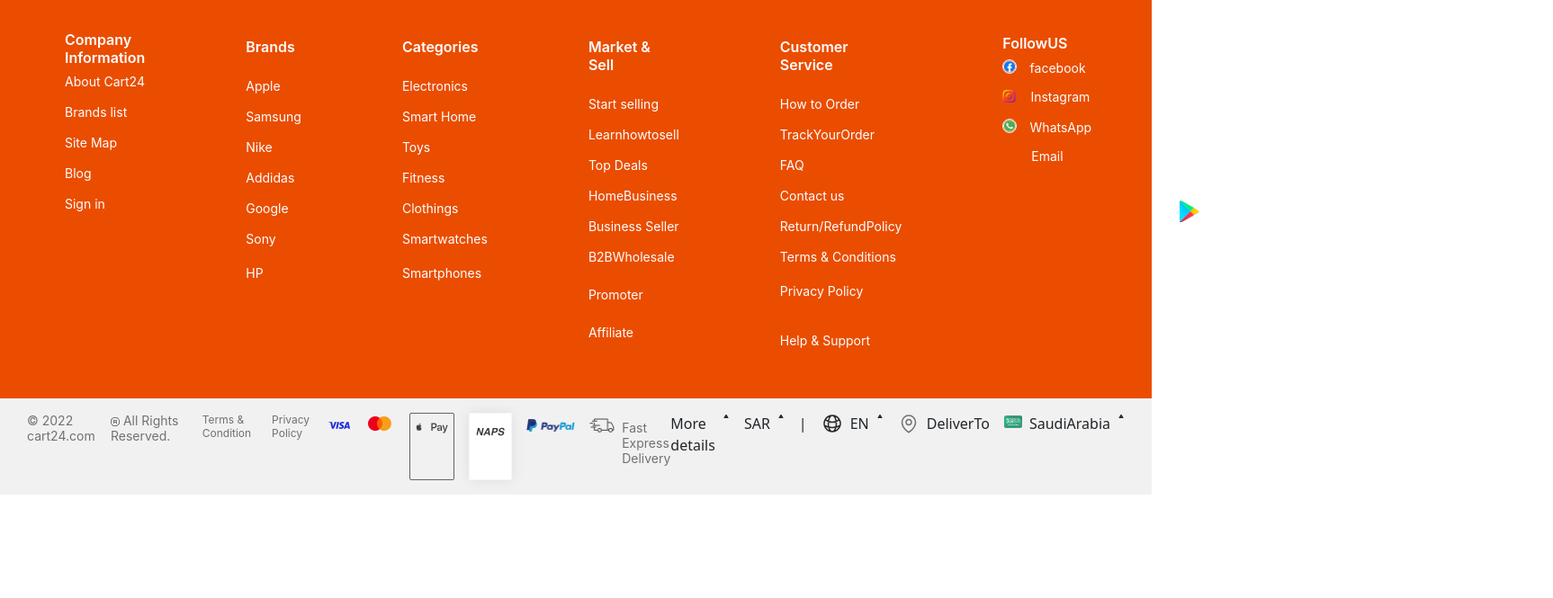
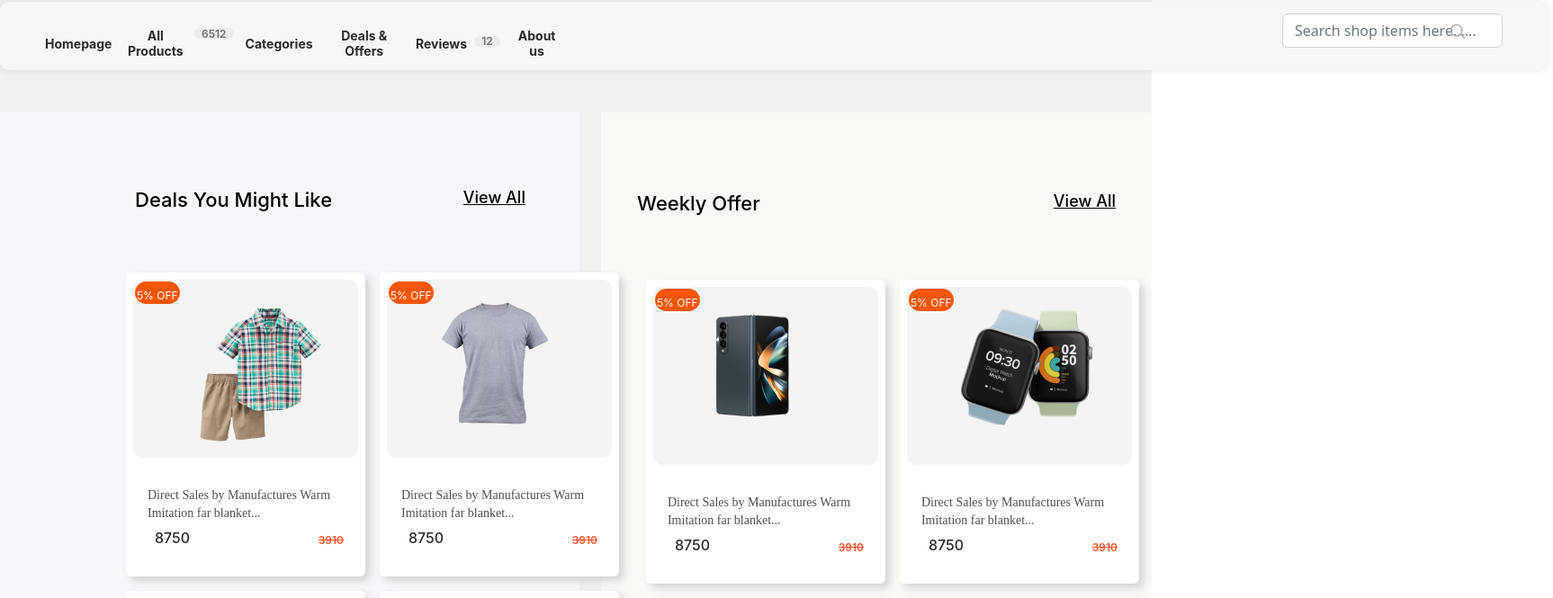
Before and after one commit to shakilmonsi/bigOnline, a React (Create React App) app: page /productsCatagoryFiveAllcomponent in a window 1280 px wide. Shown: the part 800-1465 px from the top of the page at 90% size, 1726 px wide, since content can reach past the window. Before the commit the page ends 1350 px from the top, so only its background shows below. Built offline with nearby package versions, Linux system fonts and the light colour scheme; no server answers.

Commit message:
add to navber two

```diff
--- a/src/Pages/Home/Home/DealsYouMighLikeWeeklyOffers/DealsYouMighLike/DealsYouMighLike.js
+++ b/src/Pages/Home/Home/DealsYouMighLikeWeeklyOffers/DealsYouMighLike/DealsYouMighLike.js
@@ -67,22 +67,22 @@
 
 
         return (
-                <div className='py-4' style={{backgroundColor:"#F5F7FB", }}>
+                <div className='py-4' style={{backgroundColor:"#F5F7FB"}}>
 
 
 
-                        <div className='d-flex  justify-content-between' style={{padding:"40px"}}>
+                        <div className='d-flex  justify-content-between' style={{padding:"60px" }}>
                                 <h4 style={{
-                                        color: "#000", fontSize: "22px", fontFamily: "inter",
+                                        color: "#000",marginLeft:90,   fontSize: "22px", fontFamily: "inter",
                                         fontWeight: 500, lineHeight: "normal"
                                 }}>Deals You Might Like</h4>
-                                <Link to="/" className='' style={{ color: "#000", fontFamily: "inter", fontSize: "18px", fontWeight: 500, fontStyle: "normal", lineHeight: "normal" }}>View All</Link>
+                                <Link to="/" className='' style={{marginLeft:-40, color: "#000", fontFamily: "inter", fontSize: "18px", fontWeight: 500, fontStyle: "normal", lineHeight: "normal" }}>View All</Link>
 
                         </div>
                         <div className='row ' >
 
 
-                                <div className="d-flex gap-3 flex-wrap" style={{marginLeft:"34px"}}>
+                                <div className="d-flex gap-3 flex-wrap" style={{marginLeft:140}}>
                                         {
                                                 servicesData.map(servic => <DeealsyouMighLikeWeklyOfferCard
                                                         key={servic.id}
--- a/src/Pages/Home/Home/DealsYouMighLikeWeeklyOffers/DealsYouMighLikeWeeklyOffer/DealsYouMighLikeWeeklyOffers.js
+++ b/src/Pages/Home/Home/DealsYouMighLikeWeeklyOffers/DealsYouMighLikeWeeklyOffer/DealsYouMighLikeWeeklyOffers.js
@@ -78,7 +78,7 @@
         return (
 
                 <div className='d-flex gap-4' style={{marginTop:"47px"}}>
-                        <div>
+                        <div >
 
 
                                 <DealsYouMighLike></DealsYouMighLike>
--- a/src/Pages/Home/Home/DealsYouMighLikeWeeklyOffers/WeeklyOffer/WeeklyOffer.js
+++ b/src/Pages/Home/Home/DealsYouMighLikeWeeklyOffers/WeeklyOffer/WeeklyOffer.js
@@ -72,7 +72,7 @@
         return (
                 <div className='py-4' style={{backgroundColor:"#FAF9F6"}}>
 
-                                  <div className='d-flex  justify-content-between p-4'>
+                                  <div className='d-flex  justify-content-between mt-4 'style={{padding:"40px"}}>
         <h4 style={{
           color: "#000", fontSize: "22px", fontFamily: "inter",
           fontWeight: 500, lineHeight: "normal"
@@ -84,7 +84,7 @@
       <div className='row mt-4'>
 
 
-<div  className='d-flex gap-3 flex-wrap 'style={{marginLeft:30}}>
+<div  className='d-flex gap-3 flex-wrap 'style={{marginLeft:50}}>
 {
         servicesData.map(servic => <WeeklyOfferCard
                 key={servic.id}
--- a/src/Pages/ProdcutCatagoryFivepage/Catagorys/CatagoryFiveallPage/Catagoryfivepage.js
+++ b/src/Pages/ProdcutCatagoryFivepage/Catagorys/CatagoryFiveallPage/Catagoryfivepage.js
@@ -1,10 +1,20 @@
 import React from 'react';
 import CatagoryBanner from '../CatagoryBanner/CatagoryBanner';
+import CatagoryNevberTwo from '../CatagoryNevberTwo/CatagoryNevberTwo';
+import DealsYouMighLikeWeeklyOffers from '../../../Home/Home/DealsYouMighLikeWeeklyOffers/DealsYouMighLikeWeeklyOffer/DealsYouMighLikeWeeklyOffers';
+import TrendingDealsInElectronics from '../../../Home/Home/TrendingDealsInElectronics/TrendingDealsInElectronics';
+import Catagrytrowelproducts from '../../../Home/Home/shercomponent/catagrytrowelproducts/Catagrytrowelproducts';
+import NewArrivals from '../../../Home/Home/NewArrivalS/NewArrivalS/NewArrivals';
 
 const Catagoryfivepage=()=> {
     return (
         <div>
         <CatagoryBanner></CatagoryBanner>
+        <CatagoryNevberTwo></CatagoryNevberTwo>
+        <DealsYouMighLikeWeeklyOffers></DealsYouMighLikeWeeklyOffers>
+        <NewArrivals></NewArrivals>
+        <Catagrytrowelproducts></Catagrytrowelproducts>
+        <TrendingDealsInElectronics></TrendingDealsInElectronics>
 
         </div>
     );
--- /dev/null
+++ b/src/Pages/ProdcutCatagoryFivepage/Catagorys/CatagoryNevberTwo/CatagoryNevberTwo.css
@@ -0,0 +1,55 @@
+.nevber_two_style{
+    display: flex;
+width: 1720px;
+padding: 5px 50px;
+justify-content: space-between;
+align-items: center;
+border-radius: 10px;
+background: var(--White-A, #F7F7F7);
+
+/* cart */
+box-shadow: 0px 0px 10px 0px rgba(0, 0, 0, 0.10);
+}
+.input_shkarch_style{
+    display: flex;
+    width: 350px;
+    padding: 12px 15px;
+    justify-content: space-between;
+    align-items: center;
+    flex-shrink: 0;
+    border-radius: 4px;
+border: 1.2px solid var(--Border, #B0B0B0);
+}
+.taxt_link_style{
+    color: var(--Black, #2A2A2A);
+text-align: center;
+
+/* 14 bold */
+font-family: "Inter";
+font-size: 14px;
+font-style: normal;
+text-decoration: none;
+font-weight: 700;
+line-height: normal;
+}
+.link_span{
+    display: flex;
+    height: 12px;
+padding: 3px 8px;
+justify-content: center;
+align-items: center;
+gap: 2px;
+    border-radius: 6px;
+background: var(--Border-v2, rgba(176, 176, 176, 0.15));
+}
+.link_span {
+    color: var(--Gray, #717171);
+text-align: center;
+
+/* 12 semi */
+font-family: "Inter";
+font-size: 12px;
+font-style: normal;
+font-weight: 600;
+line-height: normal;
+}
--- /dev/null
+++ b/src/Pages/ProdcutCatagoryFivepage/Catagorys/CatagoryNevberTwo/CatagoryNevberTwo.js
@@ -0,0 +1,82 @@
+import React from 'react';
+import "./CatagoryNevberTwo.css"
+import search from "../../../../assets/headerimg/downheaderImg/search.svg"
+import { Link } from 'react-router-dom';
+const CatagoryNevberTwo=()=> {
+    return (
+        <div className='nevber_two_style mt-4  justify-content-center'style={{margin:"auto"}}>
+
+
+            <nav className="navbar navbar-expand-lg  ">
+
+
+
+
+<div className='d-flex'style={{gap:800}}>
+
+<div className='d-flex  mt-3 align-items-center'  style={{gap:13,textDecoration:"none"}}>
+
+
+        <Link className='taxt_link_style'>Homepage</Link>
+
+        <Link className='taxt_link_style d-flex gap-2'>All Products <span className='link_span'>6512</span></Link>
+
+        <Link className='taxt_link_style' >Categories</Link>
+
+        <Link className='taxt_link_style'>Deals & Offers</Link>
+
+        <Link className='taxt_link_style d-flex gap-2'>Reviews  <span className='link_span'>12</span></Link>
+
+        <Link className='taxt_link_style'>About us</Link>
+
+</div>
+
+
+
+<div>
+<form className="d-flex " role="search" >
+
+<input
+  className="form-control position-relative text-center custom-search-input   input_shkarch_style
+"
+
+  type="search"
+  placeholder="Search shop items here......"
+  aria-label="Search"
+/>
+
+<img className="position-absolute "
+  src={search}
+  style={{ marginLeft: 185, marginTop: 10, width: "20px", height: "20px" }}
+  alt="Search Icon"
+/>
+
+</form>
+
+</div>
+
+
+
+
+
+</div>
+
+
+
+
+
+
+
+
+
+
+
+
+
+</nav>
+
+    </div>
+    );
+}
+
+export default CatagoryNevberTwo;
```
